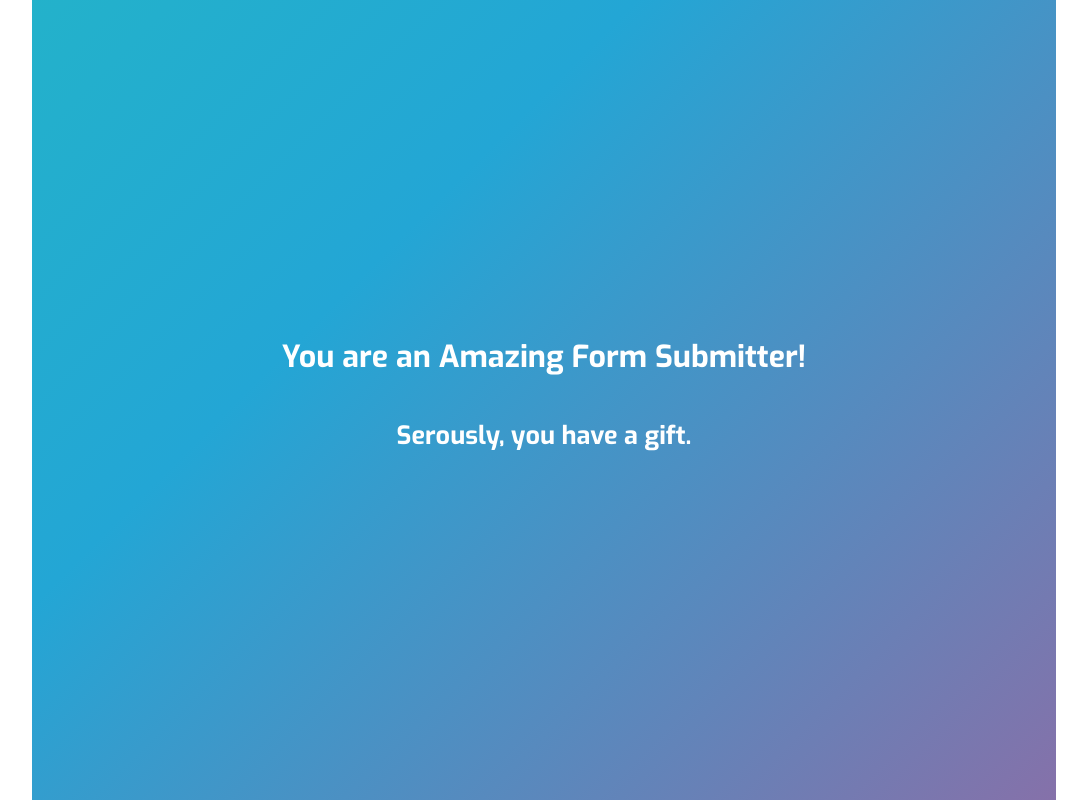
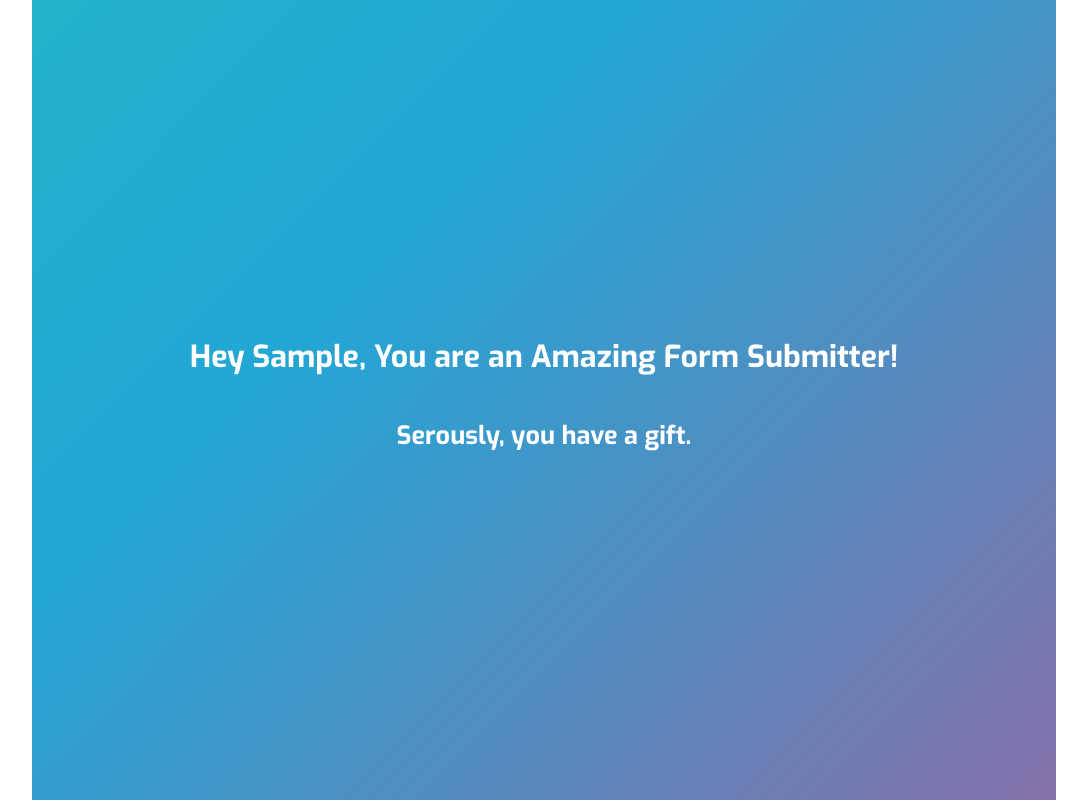
Before and after one commit to DavidHunterJS/scrimba-form, a React (Create React App) app: page / in a window 1280 px wide. Both pictures are taken after typing "Sample", "name@example.com" into the empty fields and a click on the button "Sign Up". Shown: the whole page, without its empty margins (96-1183 px from the left). Built offline with nearby package versions, Linux system fonts and the light colour scheme.

Commit message:
added form name to success message text

```diff
--- a/src/components/ScrimbaForm.js
+++ b/src/components/ScrimbaForm.js
@@ -25,8 +25,8 @@ const successTextVariants = {
 };
 export default function ScrimbaForm() {
   const [showForm, setShowForm] = useState(true);
-  const [firstName, setFirstName] = useState("");
-  const [lastName, setEmail] = useState("");
+  const [name, setName] = useState("");
+  const [email, setEmail] = useState("");
   const [showSuccessText, setShowSuccessText] = useState(false);
 
   const handleSubmit = (e) => {
@@ -34,11 +34,11 @@ export default function ScrimbaForm() {
     console.log("** You Got Submited **");
     setTimeout(() => {
       setShowForm(false);
-      setFirstName("");
       setEmail("");
       setShowSuccessText(true);
       setTimeout(() => {
         setShowSuccessText(false);
+        setName("");
         setShowForm(true);
       }, 5000);
     }, 600);
@@ -54,7 +54,7 @@ export default function ScrimbaForm() {
             animate="visible"
             exit="exit"
           >
-            You are an Amazing Form Submitter!{" "}
+            Hey {name}, You are an Amazing Form Submitter!{" "}
             <p>
               <h5>Serously, you have a gift.</h5>
             </p>
@@ -77,8 +77,8 @@ export default function ScrimbaForm() {
               type="text"
               className="inputs"
               placeholder="name"
-              value={firstName}
-              onChange={(e) => setFirstName(e.target.value)}
+              value={name}
+              onChange={(e) => setName(e.target.value)}
               aria-label="name"
               required
             />
@@ -88,7 +88,7 @@ export default function ScrimbaForm() {
               type="email"
               className="inputs"
               placeholder="email"
-              value={lastName}
+              value={email}
               onChange={(e) => setEmail(e.target.value)}
               aria-label="email"
               pattern="[a-z0-9._%+-]+@[a-z0-9.-]+\.[a-z]{2,4}$"
```
